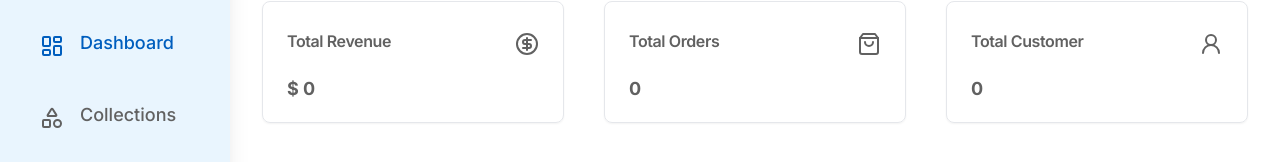
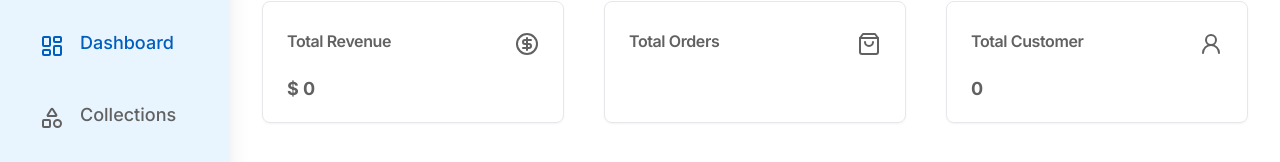
Before and after one commit to Fixmart/Fixmart, a Next.js app in the folder fixmart_admin/: page / in a window 1280 px wide. Shown: the part 110-272 px from the top of the page. Built offline with nearby package versions, Linux system fonts and the light colour scheme; no server answers; the database is empty.

Commit message:
Stagging orders here

```diff
--- a/fixmart_admin/app/(dashboard)/page.tsx
+++ b/fixmart_admin/app/(dashboard)/page.tsx
@@ -10,7 +10,7 @@ import { CircleDollarSign, ShoppingBag, UserRound } from "lucide-react";
 
 export default async function Home() {
   const totalRevenue = await getTotalSales().then((data) => data.totalRevenue);
-  const totalOrders = await getTotalSales().then((data) => data.totalOrders);
+  // const totalOrders = await getTotalSales().then((data) => data.totalOrders);
   const totalCustomers = await getTotalCustomers();
 
   const graphData = await getSalesPerMonth();
@@ -36,9 +36,9 @@ export default async function Home() {
             <CardTitle>Total Orders</CardTitle>
             <ShoppingBag className="max-sm:hidden" />
           </CardHeader>
-          <CardContent>
+          {/* <CardContent>
             <p className="text-body-bold">{totalOrders}</p>
-          </CardContent>
+          </CardContent> */}
         </Card>
 
         <Card>
```
